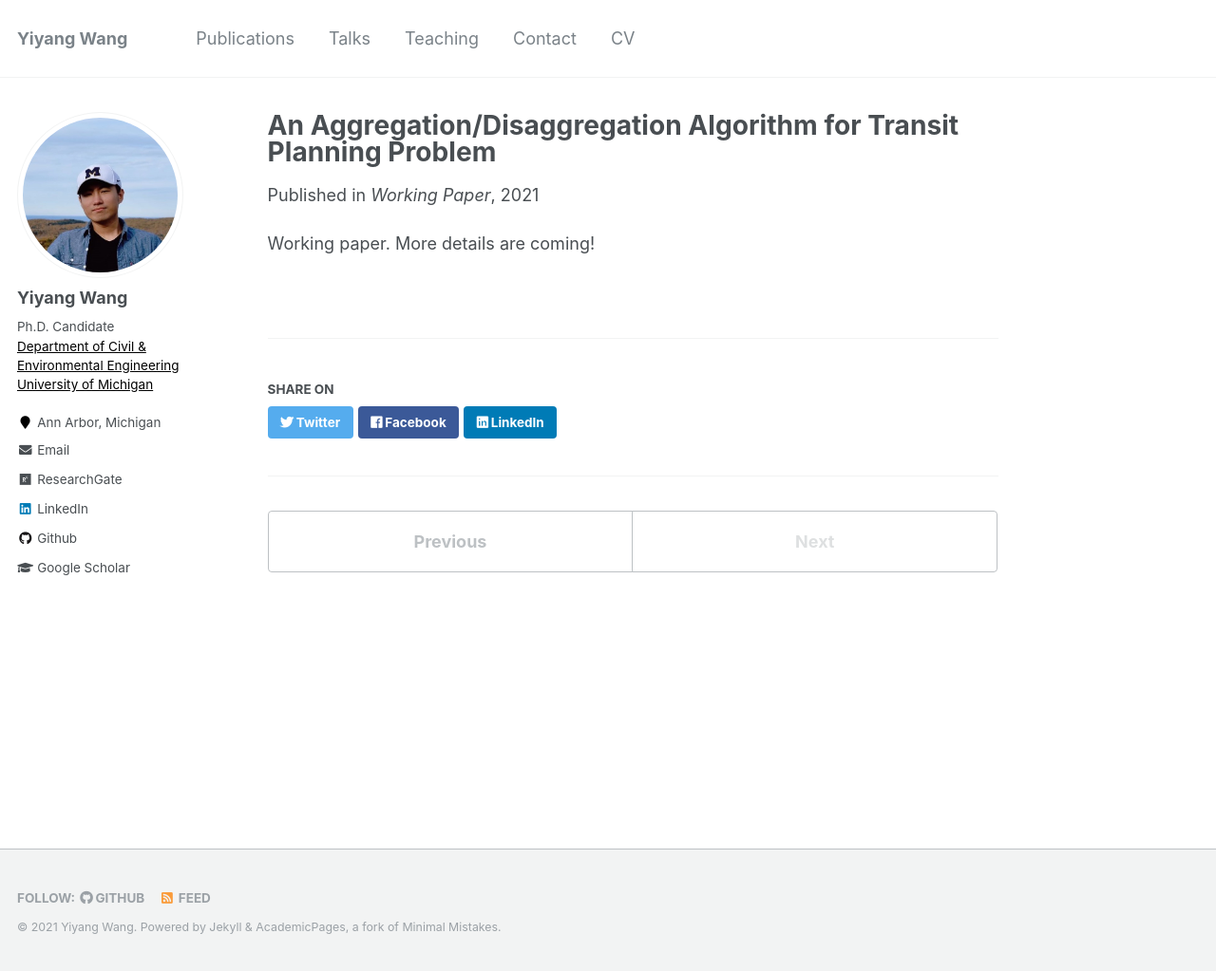
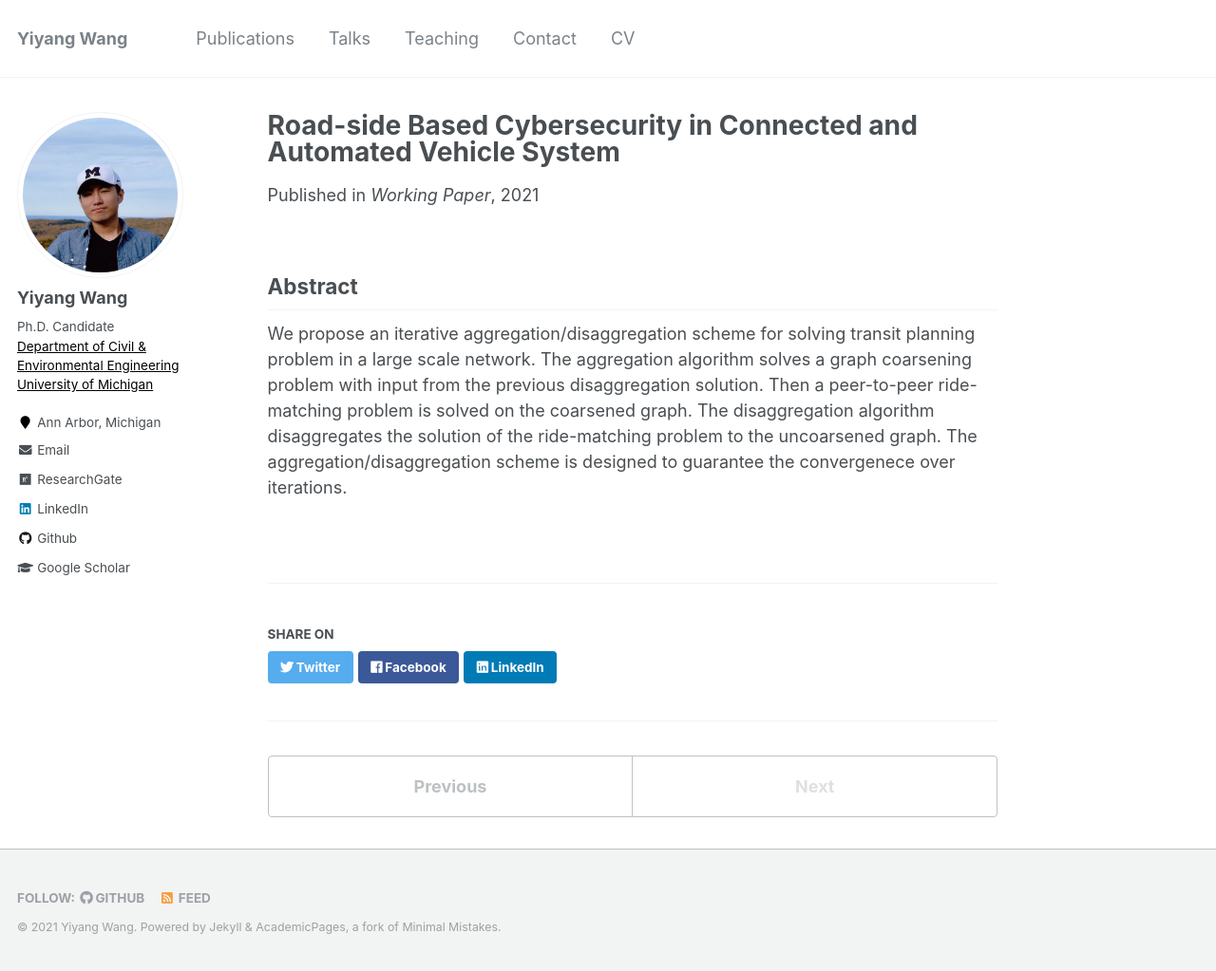
Before and after one commit to yiyangwan/yiyangwan.github.io, a Jekyll site: the page built from _publications/RSU.md, in a window 1280 px wide and 1023 px high. Shown: the whole window at 95% size. Built offline with Jekyll 4.4.1, drawn with Linux system fonts in a browser that asks for light colours.

Commit message:
Update RSU.md

```diff
--- a/_publications/RSU.md
+++ b/_publications/RSU.md
@@ -1,5 +1,5 @@
 ---
-title: "An Aggregation/Disaggregation Algorithm for Transit Planning Problem"
+title: "Road-side Based Cybersecurity in Connected and Automated Vehicle System"
 collection: publications
 permalink: /publications/RSU
 # excerpt: 'This paper is about the number 1. The number 2 is left for future work.'
@@ -9,6 +9,8 @@
 # citation: 'Yiyang Wang, Neda Masoud. <i>Working Paper.</i>'
 ---
 
+<!-- [[PDF]](https://www.researchgate.net/publication/345699783_Adversarial_Online_Learning_with_Variable_Plays_in_the_Pursuit-Evasion_Game_Theoretical_Foundations_and_Application_in_Connected_and_Automated_Vehicle_Cybersecurity)
+[[CODE]](https://github.com/yiyang920/adversarial_multi_armed_bandit_variable_plays) -->
 
-<!-- ## Abstract -->
-Working paper. More details are coming!
+## Abstract
+We propose an iterative aggregation/disaggregation scheme for solving transit planning problem in a large scale network. The aggregation algorithm solves a graph coarsening problem with input from the previous disaggregation solution. Then a peer-to-peer ride-matching problem is solved on the coarsened graph. The disaggregation algorithm disaggregates the solution of the ride-matching problem to the uncoarsened graph. The aggregation/disaggregation scheme is designed to guarantee the convergenece over iterations.
```
